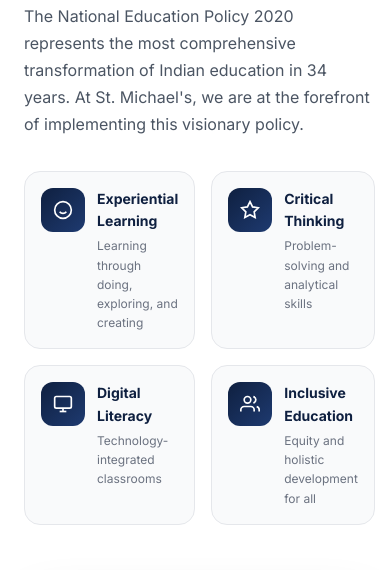
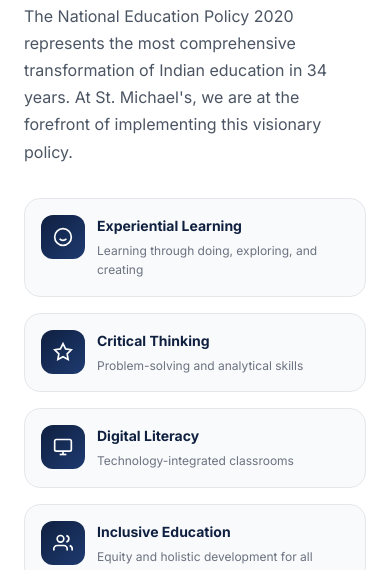
Before and after one commit to Tejash-github/stmichael, a plain HTML site: page academic.html in a window 390 px wide. Shown: the part 4975-5545 px from the top of the page. Drawn offline with nearby package versions, Linux system fonts and the light colour scheme; no server answers; grey boxes are pictures that could not be loaded.

Commit message:
Add files via upload

```diff
--- a/css/style.css
+++ b/css/style.css
@@ -118,6 +118,7 @@
   scroll-behavior: smooth;
   font-size: 16px;
   -webkit-text-size-adjust: 100%;
+  overflow-x: hidden;
 }
 
 body {
@@ -2306,6 +2307,10 @@
   .content-grid-2 {
     grid-template-columns: 1fr;
   }
+
+  .about-features {
+    grid-template-columns: 1fr;
+  }
 }
 
 @media (max-width: 480px) {
```
